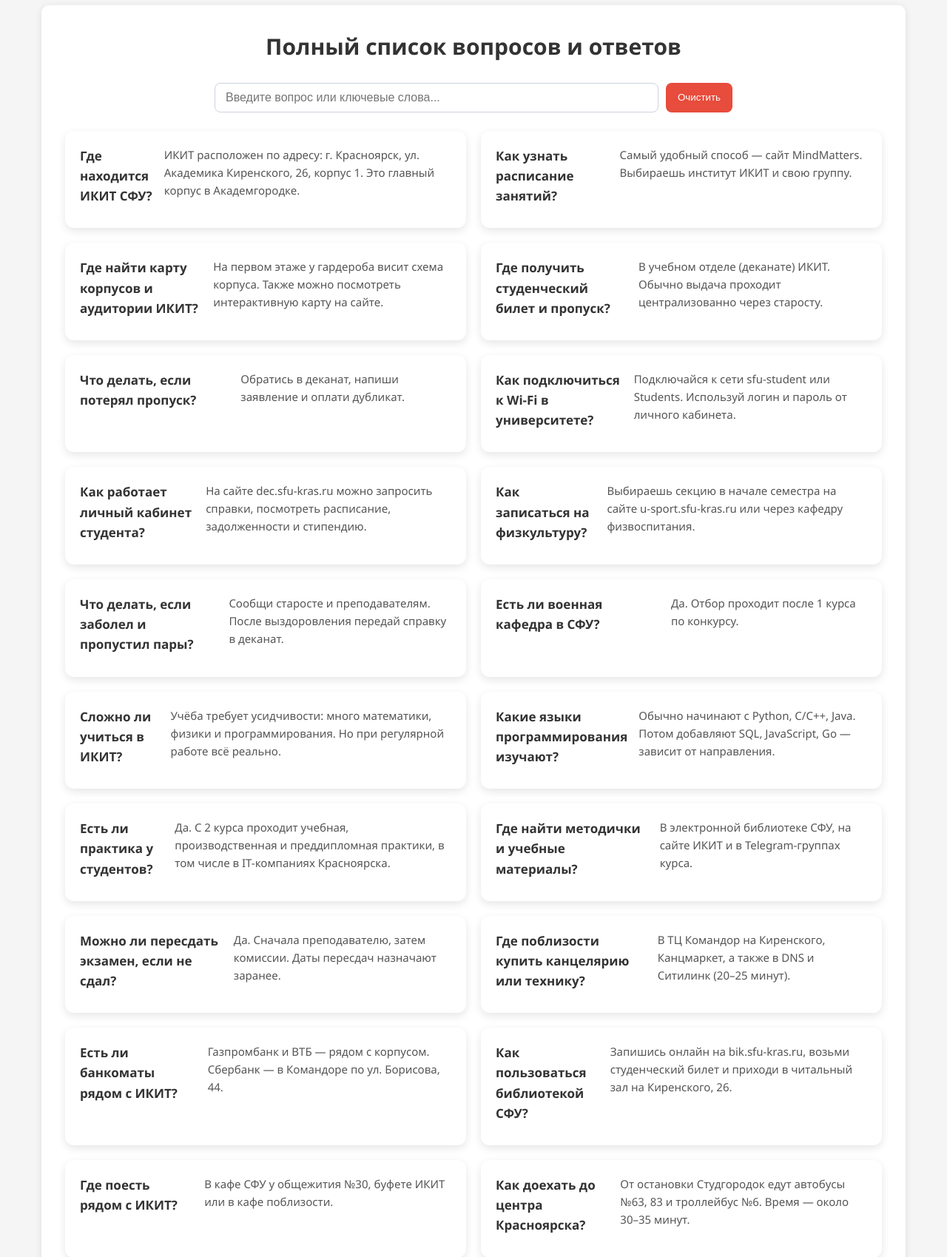
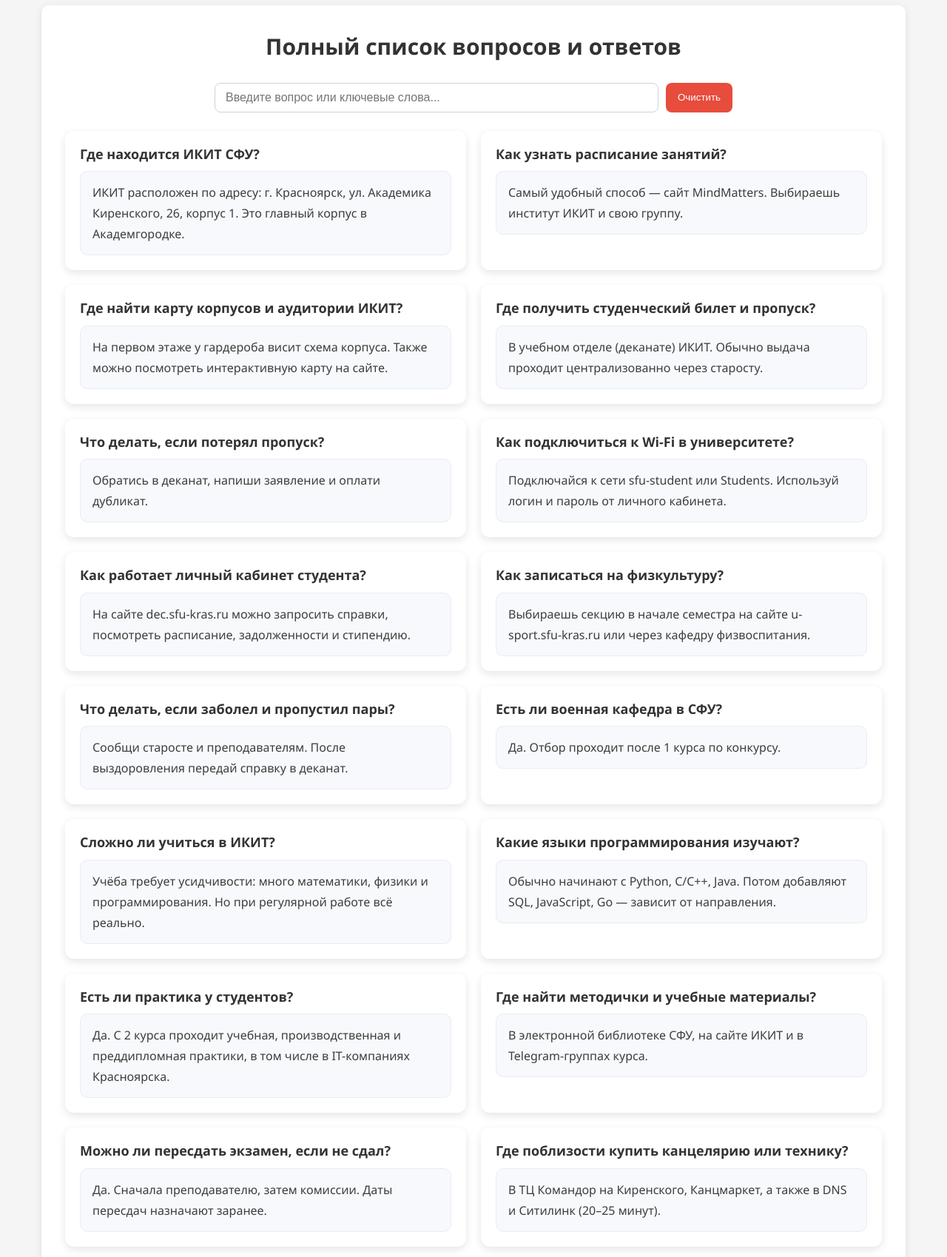
Before and after one commit to k1nderwunder/KKR_Assistant, a Flask app: page /faq_full in a window 1280 px wide. Shown: the part 150-1849 px from the top of the page at 74% size. Run offline with Flask 3, Linux system fonts and the light colour scheme.

Commit message:
Update style.css
правки для ответов на вопросы

```diff
--- a/first_year_assistant/static/style.css
+++ b/first_year_assistant/static/style.css
@@ -226,7 +226,6 @@ footer {
     background: #ecf0f1;
 }
 
-
 /* ==== CHAT ==== */
 .chat-section {
     margin-top: 40px;
@@ -236,7 +235,6 @@ footer {
     text-align: center;
     margin-bottom: 20px;
 }
-
 
 /* ==== FAQ ==== */
 .faq-section h2 {
@@ -260,7 +258,6 @@ footer {
 .faq-more-button:hover {
     background: #2980b9;
 }
-
 
 /* ==== ПОЛЕЗНЫЕ ССЫЛКИ ==== */
 .links-section h2 {
@@ -369,12 +366,14 @@ footer {
     margin-bottom: 25px;
 }
 
+/* Был flex-список — оставляем, но когда подключена .faq-grid, grid перекроет display */
 .faq-full-list {
     display: flex;
     flex-direction: column;
     gap: 20px;
 }
 
+/* БАЗОВАЯ карточка (ниже есть финальная версия для полного FAQ) */
 .faq-full-card {
     display: flex;
     gap: 15px;
@@ -433,6 +432,7 @@ footer {
 
 .link-icon { font-size: 26px; }
 .link-name { font-size: 18px; }
+
 /* Поисковая строка FAQ (полный список) */
 .faq-search {
     max-width: 600px;
@@ -461,12 +461,13 @@ footer {
     color: #777;
     font-size: 15px;
 }
+
 /* Поиск FAQ */
 .faq-search-wrapper {
     display: flex;
     gap: 10px;
     max-width: 700px;
-    margin: 0 auto 20px;
+    margin: 0 auto 25px;
 }
 
 .faq-search-wrapper input {
@@ -505,8 +506,15 @@ footer {
     }
 }
 
-/* Карточка FAQ */
+/* =========================================================
+   FAQ: улучшенная читаемость ответов (сетку НЕ трогаем)
+   ========================================================= */
+
+/* Карточка FAQ (финальная версия) */
 .faq-full-card {
+    display: flex;
+    flex-direction: column;
+    gap: 12px;
     background: white;
     border-radius: 12px;
     padding: 20px;
@@ -515,47 +523,63 @@ footer {
 
 /* Вопрос */
 .faq-full-question {
-    font-size: 17px;
-    font-weight: 600;
-    margin-bottom: 10px;
+    font-size: 18px;
+    font-weight: 700;
+    line-height: 1.25;
+    margin-bottom: 0;
 }
 
-/* Ответ */
+/* Ответ — читаемость + оформление */
 .faq-full-answer {
-    font-size: 15px;
-    color: #555;
+    font-size: 16px;
+    line-height: 1.75;
+    color: #3d3d3d;
+    background: #f7f9fc;
+    border: 1px solid #e7eef7;
+    border-radius: 10px;
+    padding: 14px 16px;
 }
 
-/* Поиск */
-.faq-search-wrapper {
-    display: flex;
-    gap: 10px;
-    max-width: 700px;
-    margin: 0 auto 25px;
+/* Отступы внутри ответа */
+.faq-full-answer p { margin: 0 0 10px 0; }
+.faq-full-answer p:last-child { margin-bottom: 0; }
+
+.faq-full-answer ul,
+.faq-full-answer ol { margin: 8px 0 10px 22px; }
+
+.faq-full-answer li { margin: 6px 0; }
+
+/* Подзаголовки внутри ответа (если есть) */
+.faq-full-answer h3,
+.faq-full-answer h4 {
+    margin: 10px 0 8px;
+    line-height: 1.3;
 }
 
-.faq-search-wrapper input {
-    flex: 1;
-    padding: 10px 14px;
-    border-radius: 8px;
-    border: 1px solid #ccd3de;
-    font-size: 16px;
+/* Ссылки в ответах */
+.faq-full-answer a {
+    color: #2176b9;
+    text-decoration: underline;
+    text-underline-offset: 2px;
+}
+.faq-full-answer a:hover {
+    color: #185a8d;
 }
 
-.faq-clear-btn {
-    padding: 10px 16px;
-    border-radius: 8px;
-    border: none;
-    background: #e74c3c;
-    color: white;
-    cursor: pointer;
+/* Код/преформатированный текст в ответах */
+.faq-full-answer code {
+    background: rgba(0,0,0,0.06);
+    padding: 2px 6px;
+    border-radius: 6px;
+}
+.faq-full-answer pre {
+    background: rgba(0,0,0,0.06);
+    padding: 12px;
+    border-radius: 10px;
+    overflow-x: auto;
 }
 
-.faq-clear-btn:hover {
-    background: #c0392b;
-}
-
-/* Нет результатов */
+/* Нет результатов (финальная версия, совпадает по смыслу) */
 .faq-no-results {
     text-align: center;
     color: #777;
```
